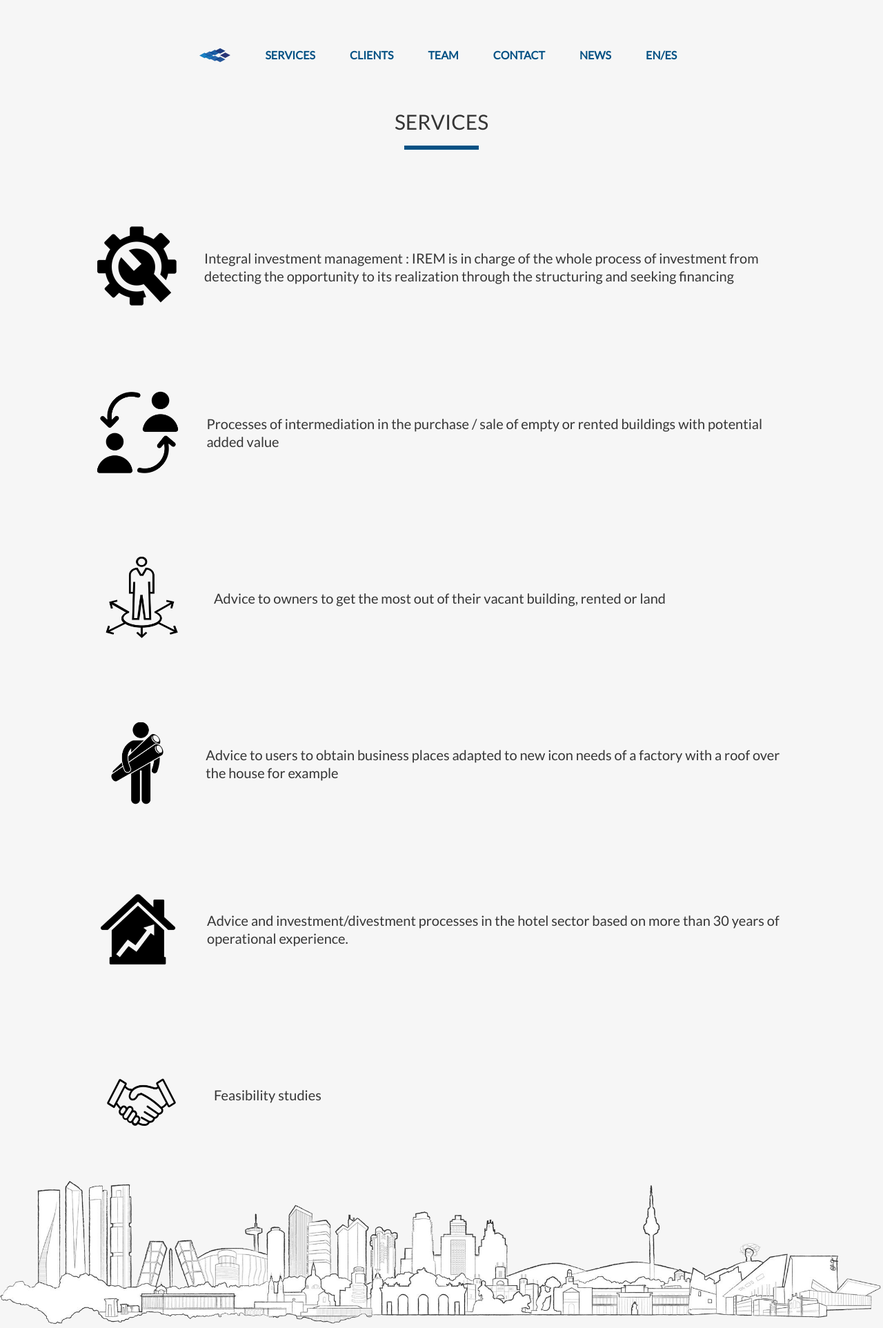
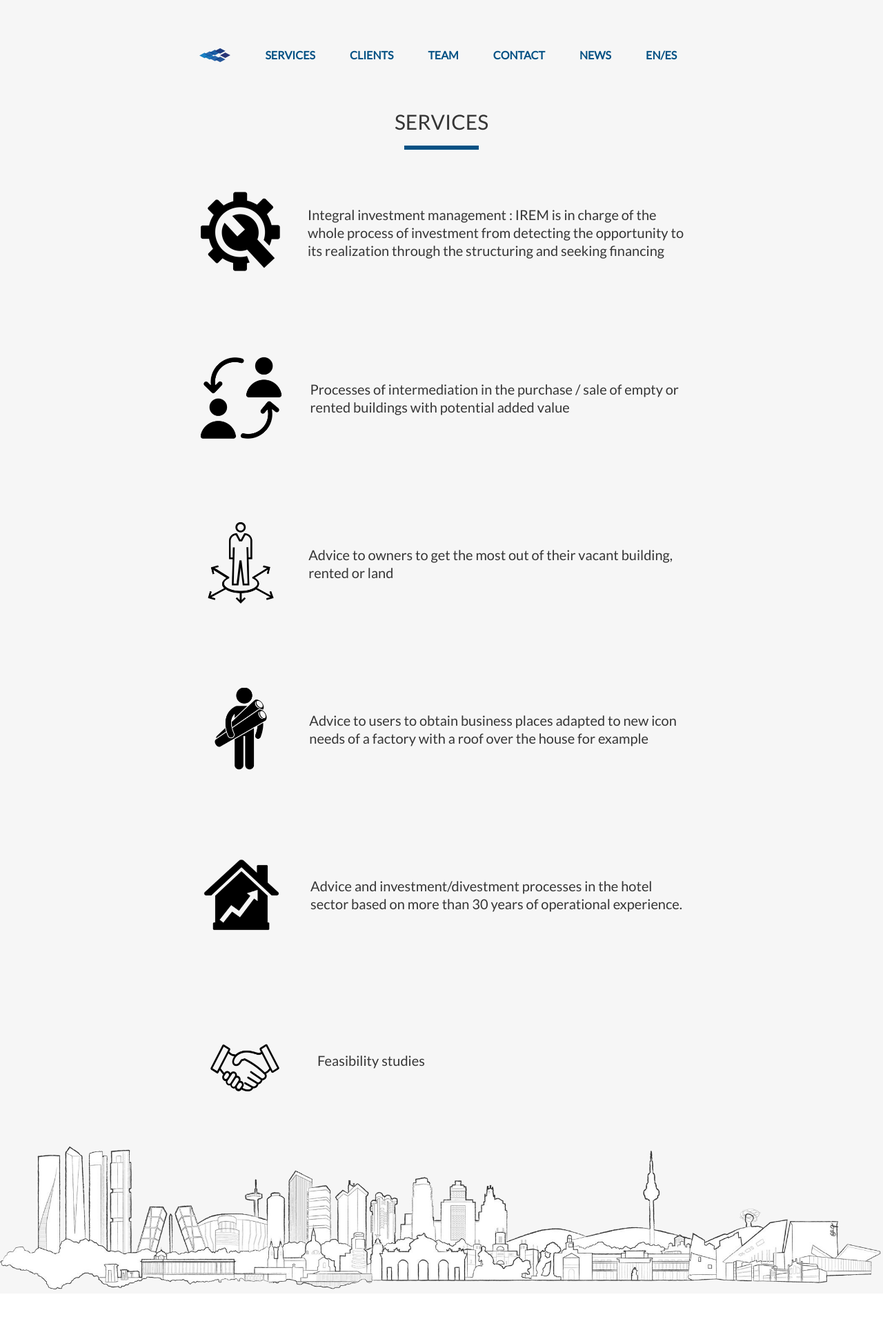
Before and after one commit to cserron/iremcap, a Jekyll site: the page built from services.md, in a window 1280 px wide. Shown: the whole page at 69% size. Built offline with Jekyll 4.4.1, drawn with Linux system fonts in a browser that asks for light colours; after the commit the page ends 1875 px from its top, so only the background shows below that.

Commit message:
Adjustments in Services.

```diff
--- a/_sass/header/_header.scss
+++ b/_sass/header/_header.scss
@@ -20,7 +20,6 @@
 
   @include for-size(tablet-portrait-up) {
     height: $header__menu__height;
-  }
 
     &.sticky {
       background-color: $white;
@@ -29,6 +28,7 @@
       position: fixed;
       top: -50px;
       width: 100%;
+    }
   }
 
   &__toolbar {
--- a/_sass/pages/_services.scss
+++ b/_sass/pages/_services.scss
@@ -32,6 +32,11 @@
 
   margin-top: 50px;
 
+  @include for-size(desktop-up) {
+    max-width: 780px;
+    margin: 0 auto;
+  }
+
   &__service {
 
     margin: 30px;
@@ -43,12 +48,13 @@
 
 
     @include for-size(phone-only) {
-      padding: 5px 40px 5px 40px;
+      padding: 5px 0;
       flex-direction: column;
+      margin: 10px;
     }
 
     @include for-size(desktop-up) {
-      padding: 30px 100px 30px 100px;
+      padding: 30px 0;
     }
 
     &--img {
--- a/_sass/pages/_team.scss
+++ b/_sass/pages/_team.scss
@@ -57,9 +57,9 @@
     &--img {
       filter: grayscale(100%);
 
-      &:hover {
-        filter: none;
-      }
+      // &:hover {
+      //   filter: none;
+      // }
       max-width: 240px;
       height: auto;
       border-radius: 50%;
--- a/assets/js/main.js
+++ b/assets/js/main.js
@@ -35,14 +35,8 @@ if (hamburgers.length > 0) {
 (function () {
   var header = document.getElementById('header');
   var mainMenu = document.getElementById('main-menu-list');
-  var top = header.offsetTop;
   window.onscroll = function stickyHeader() {
     var sticky = mainMenu.offsetTop;
     header.classList.toggle('sticky', (window.pageYOffset > sticky));
-    // if (window.pageYOffset >= sticky + 50) {
-    //   header.classList.add("sticky");
-    // } else {
-    //   header.classList.remove("sticky");
-    // }
   };
 })();
```
Lines whose indentation alone changed are shown as unchanged.
